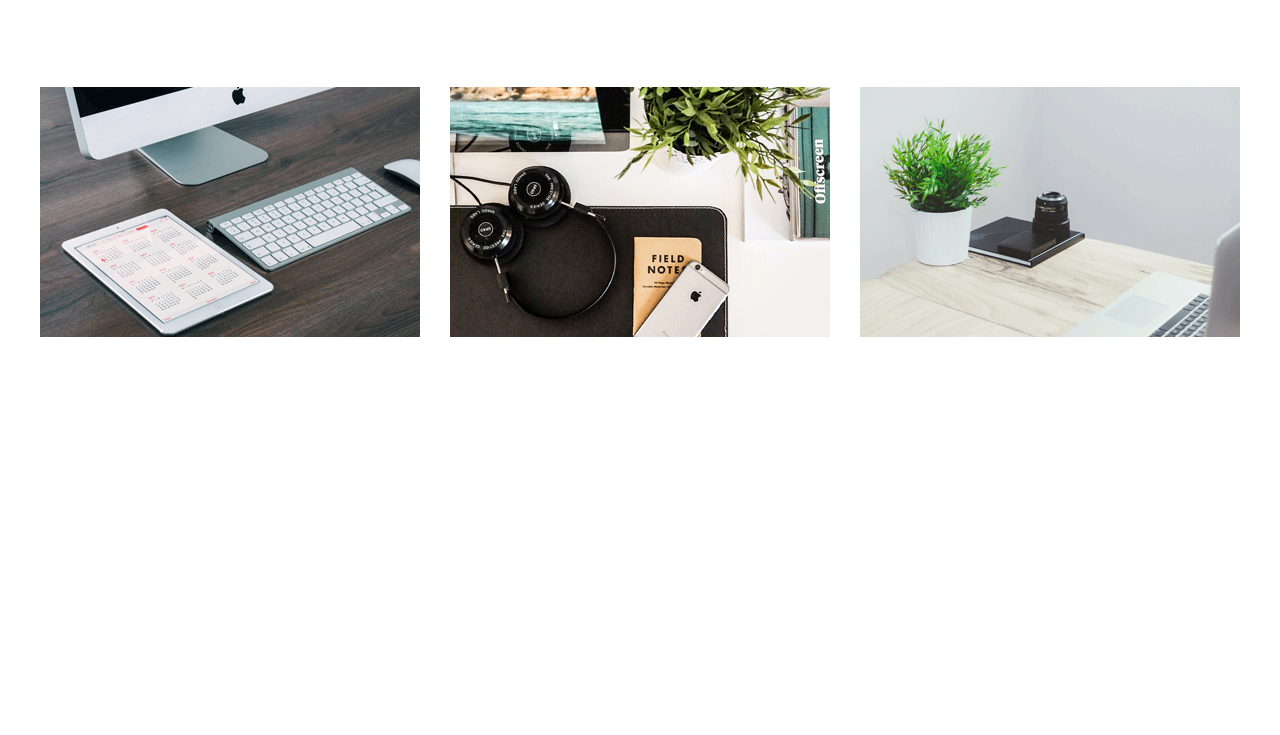
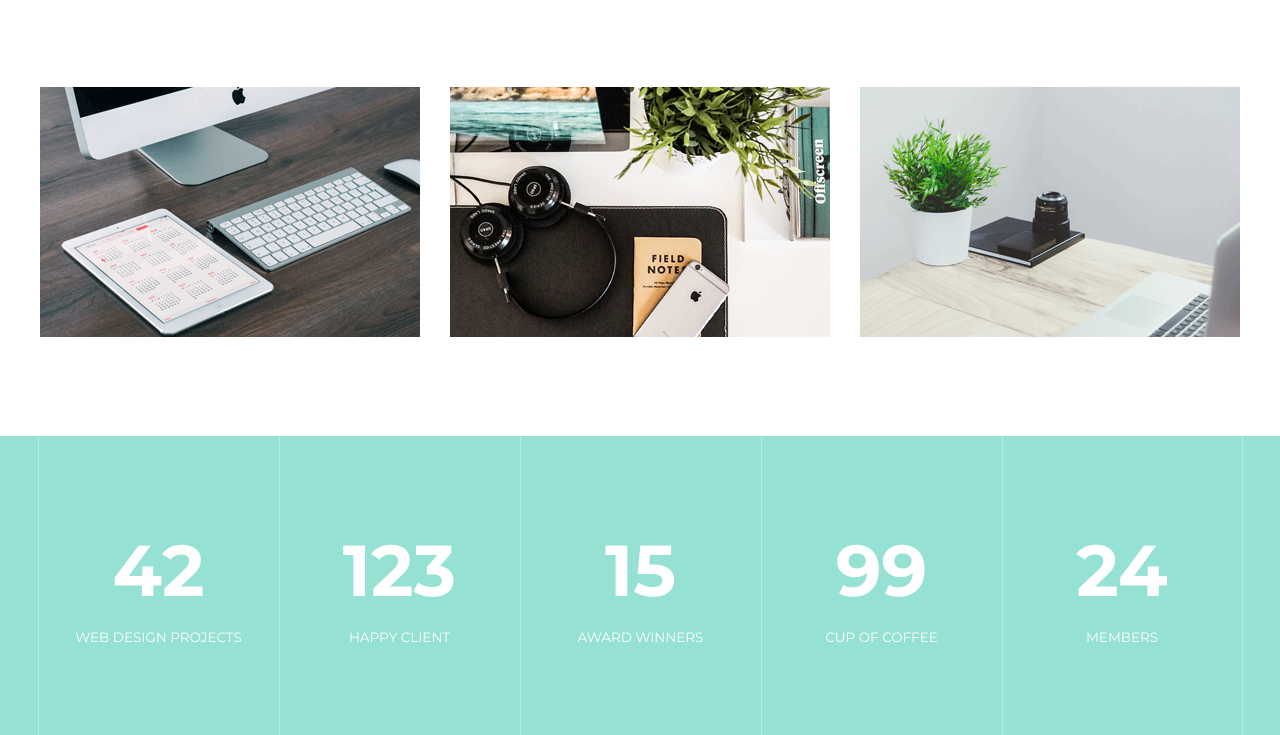
Before and after one commit to ochagovdanil/karman-line, a plain HTML site: page index.html in a window 1280 px wide. Shown: the part 1106-1841 px from the top of the page. Before the commit the page ends 1542 px from the top, so only its background shows below. Drawn offline with Linux system fonts and the light colour scheme.

Commit message:
Add 'Statistics' section

```diff
--- a/index.html
+++ b/index.html
@@ -165,5 +165,42 @@
 				</div>
 			</div>
 		</section>
+		<!-- ------------------STATISTICS------------------ -->
+		<section class="statistics">
+			<div class="wrapper">
+				<div class="statistics-grid">
+					<div class="statistics__item">
+						<h1 class="statistics__text statistics__text--big">
+							42
+						</h1>
+						<p class="statistics__text">web design projects</p>
+					</div>
+					<div class="statistics__item">
+						<h1 class="statistics__text statistics__text--big">
+							123
+						</h1>
+						<p class="statistics__text">happy client</p>
+					</div>
+					<div class="statistics__item">
+						<h1 class="statistics__text statistics__text--big">
+							15
+						</h1>
+						<p class="statistics__text">award winners</p>
+					</div>
+					<div class="statistics__item">
+						<h1 class="statistics__text statistics__text--big">
+							99
+						</h1>
+						<p class="statistics__text">cup of coffee</p>
+					</div>
+					<div class="statistics__item">
+						<h1 class="statistics__text statistics__text--big">
+							24
+						</h1>
+						<p class="statistics__text">members</p>
+					</div>
+				</div>
+			</div>
+		</section>
 	</body>
 </html>
--- a/scss/_partial.scss
+++ b/scss/_partial.scss
@@ -13,6 +13,7 @@ $font-roboto: 'Roboto', sans-serif;
 $red: #f38181;
 $yellow: #fce38a;
 $green: #95e1d3;
+$white-alpha: rgb(255, 255, 255, 0.3);
 $dark: #333;
 $silver: #999999;
 $white: #fff;
--- a/scss/style.scss
+++ b/scss/style.scss
@@ -319,3 +319,37 @@
 		color: $white;
 	}
 }
+
+// ---------------------------------------------
+// -----------------STATISTICS------------------
+// ---------------------------------------------
+.statistics {
+	background-color: $green;
+
+	&__item {
+		text-align: center;
+		padding: 6rem 0;
+		border-left: 1px solid $white-alpha;
+	}
+
+	&__item:last-child {
+		border-right: 1px solid $white-alpha;
+	}
+
+	&__text {
+		color: $white;
+		font-size: 0.9rem;
+		text-transform: uppercase;
+
+		&--big {
+			font-weight: 700;
+			font-size: 4.8rem;
+			margin-bottom: 1rem;
+		}
+	}
+}
+
+.statistics-grid {
+	display: grid;
+	grid-template-columns: repeat(5, 1fr);
+}
```
Also changed, not shown: css/style.css, 1 other file.
